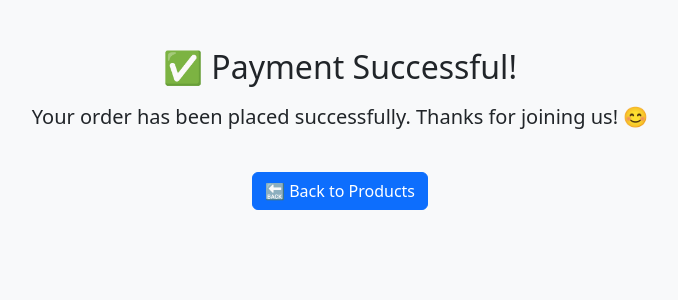
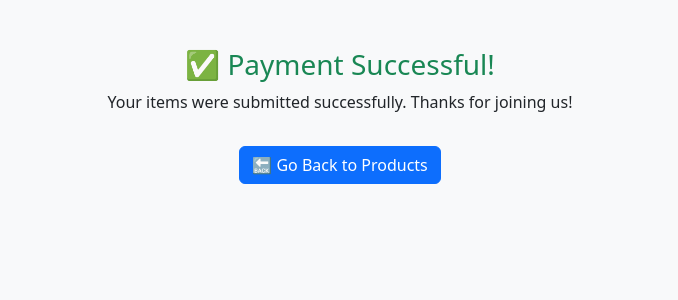
Before and after one commit to Rubel2025-code/inventory-management, a Django app: template orders/templates/orders/payment_success.html in a window 1280 px wide. Shown: the part 56-356 px from the top of the page, without its empty margins (300-978 px from the left). Run offline with Django 5.2, Linux system fonts and the light colour scheme; the template is opened without the code that fills it, so the values that code supplies are empty.

Commit message:
payment successfull

```diff
--- a/orders/templates/orders/payment_success.html
+++ b/orders/templates/orders/payment_success.html
@@ -2,9 +2,8 @@
 
 {% block content %}
 <div class="container mt-5 text-center">
-    <h2>✅ Payment Successful!</h2>
-    <p class="lead mt-3">Your order has been placed successfully. Thanks for joining us! 😊</p>
-
-    <a href="{% url 'product_list' %}" class="btn btn-primary mt-4">🔙 Back to Products</a>
+    <h3 class="text-success">✅ Payment Successful!</h3>
+    <p>Your items were submitted successfully. Thanks for joining us!</p>
+    <a href="{% url 'product_list' %}" class="btn btn-primary mt-3">🔙 Go Back to Products</a>
 </div>
 {% endblock %}
```
Also changed, not shown: orders/views.py (+5 -2 lines).
